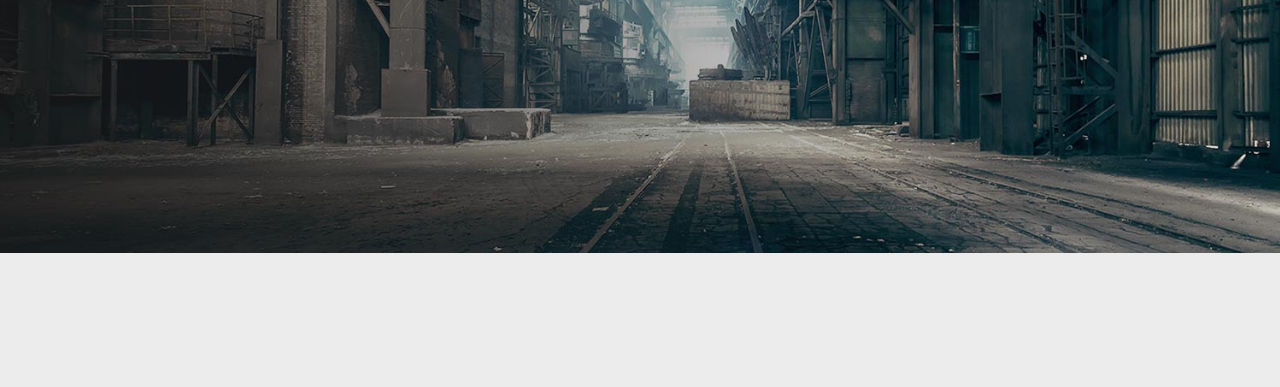
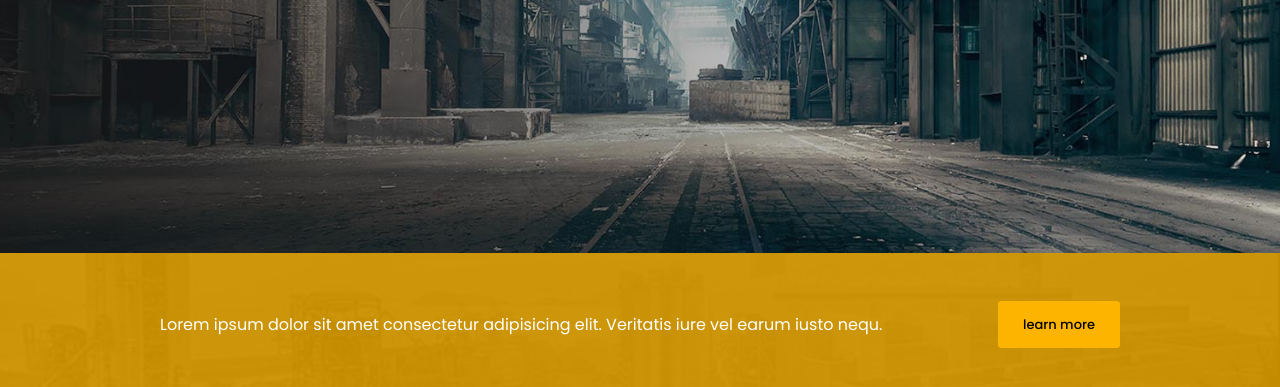
Before and after one commit to ramilsfrv01/econ, a plain HTML site: page index.html in a window 1280 px wide. Shown: the part 579-966 px from the top of the page. Before the commit the page ends 832 px from the top, so only its background shows below. Drawn offline with Linux system fonts and the light colour scheme.

Commit message:
added wrapper

```diff
--- a/css/style.css
+++ b/css/style.css
@@ -273,11 +273,11 @@ nav {
 }
 
 .prev {
-    left: -20%;
+    left: -10%;
 }
 
 .next {
-    right: -20%;
+    right: -10%;
 }
 
 .slide-button:hover {
@@ -368,3 +368,24 @@ nav {
 .slide-title p i {
     font-size: 24px;
 }
+
+section.top-wrap {
+    background: url(../upload/top-wrap-1.jpg) no-repeat center;
+    background-size:cover;
+}
+
+.wrap-bg {
+    background-color: #fcb501c5;
+    padding: 48px 0px;
+}
+
+.topic-box {
+    display: flex;
+    justify-content: space-between;
+    align-items: center;
+    color:white;
+}
+
+.topic p {
+    color:inherit;
+}
--- a/index.html
+++ b/index.html
@@ -153,6 +153,22 @@
             </div>
 
         </header>
+        <section class="top-wrap">
+            <div class="wrap-bg">
+                <div class="container">
+                    <div class="topic-box">
+                        <div class="topic">
+                            <p>Lorem ipsum dolor sit amet consectetur adipisicing elit. Veritatis iure vel earum iusto nequ.</p>
+                        </div>
+                        <div class="wrap-btn">
+                            <a href="" class="main-button">
+                                learn more
+                            </a>
+                        </div>
+                    </div>
+                </div>
+            </div>
+        </section>
     </body>
     <script src="js/script.js" defer></script>
 
```
Also changed, not shown: upload/top-wrap-1.jpg (added).
